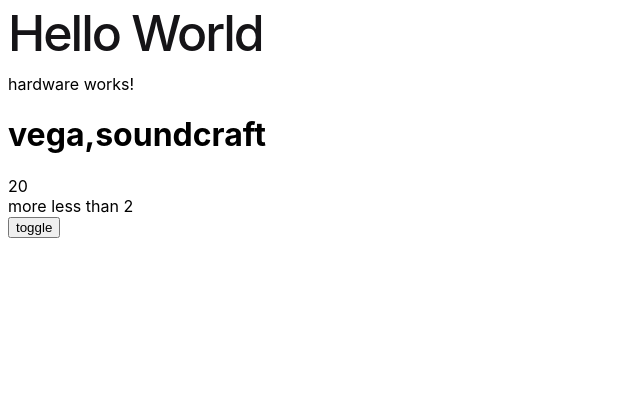
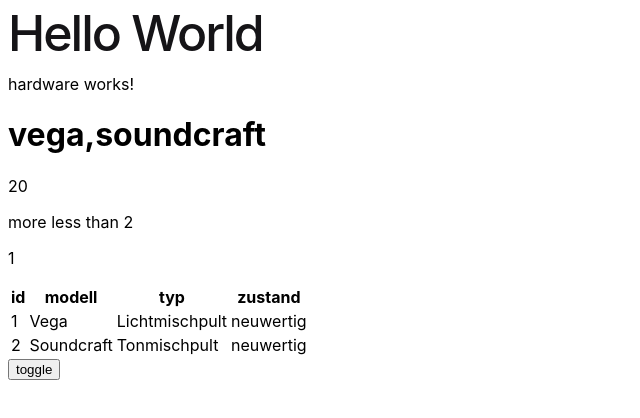
Before and after one commit to JKB0DY/Webapp, an Angular app in the folder Angular-webapp/: page / in a window 1280 px wide. Shown: the top 418 px of the page, without its empty margins (0-640 px from the left). Built offline with nearby package versions, Linux system fonts and the light colour scheme.

Commit message:
added Prettier

```diff
--- a/Angular-webapp/src/app/app.component.ts
+++ b/Angular-webapp/src/app/app.component.ts
@@ -10,5 +10,5 @@
     imports: [RouterOutlet, HardwareComponent]
 })
 export class AppComponent {
-  title = 'Angular-Webapp';
+    title = 'Angular-Webapp';
 }
--- a/Angular-webapp/src/app/hardware/hardware.component.html
+++ b/Angular-webapp/src/app/hardware/hardware.component.html
@@ -4,8 +4,24 @@
     <div [innerText]="numberOfLamps"></div>
 </div>
 
-<div *ngIf="hardeware.id < 2">
-    more less than 2
+<div *ngIf="hardware1.id < 2">
+    <p>more less than 2</p>
+    <p>{{hardwareList[0].hardware[0].id}}</p>
+    <!-- {{hardwareList}} -->
+    <table>
+        <tr>
+            <th>id</th>
+            <th>modell</th>
+            <th>typ</th>
+            <th>zustand</th>
+        </tr>
+        <tr *ngFor="let hardware of hardwareList[0].hardware">
+            <td>{{hardware.id}}</td>
+            <td>{{hardware.modell}}</td>
+            <td>{{hardware.typ}}</td>
+            <td>{{hardware.zustand}}</td>
+        </tr>
+    </table>
 </div>
 
 
--- a/Angular-webapp/src/app/hardware/hardware.component.ts
+++ b/Angular-webapp/src/app/hardware/hardware.component.ts
@@ -1,39 +1,55 @@
 import { Component, OnInit } from '@angular/core';
 import { CommonModule } from '@angular/common';
-import { Hardware } from './hardware';
+import { Hardware, HardwareList } from './hardware';
 
 @Component({
     selector: 'app-hardware',
     standalone: true,
     imports: [CommonModule],
     templateUrl: './hardware.component.html',
-  styleUrl: './hardware.component.scss'
+    styleUrl: './hardware.component.scss',
 })
 export class HardwareComponent implements OnInit {
-
-  hardware = ["vega", "soundcraft"];
+    hardware = ['vega', 'soundcraft'];
     numberOfLamps = 20;
     hideLamps = false;
 
-  hardeware: Hardware = {
+    hardware1: Hardware = {
         id: 1,
-    modell: "Vega",
-    createdAt: new Date("2019-01-16"),
-    updatedAt: new Date("2019-01-16"),
-    image: "vega.png",
-    kaufdatum: new Date("2019-01-16"),
-    inhaber: "Max Mustermann",
-    hersteller: "Vega GmbH",
-    seriennummer: "123456789",
-    typ: "Lichtmischpult",
-    zustand: "neuwertig",
-    zustandBeschreibung: "keine Kratzer",
-  }
+        modell: 'Vega',
+        createdAt: new Date('2019-01-16'),
+        updatedAt: new Date('2019-01-16'),
+        image: 'vega.png',
+        kaufdatum: new Date('2019-01-16'),
+        inhaber: 'Max Mustermann',
+        hersteller: 'Vega GmbH',
+        seriennummer: '123456789',
+        typ: 'Lichtmischpult',
+        zustand: 'neuwertig',
+        zustandBeschreibung: 'keine Kratzer',
+    };
+    hardware2: Hardware = {
+        id: 2,
+        modell: 'Soundcraft',
+        createdAt: new Date('2019-02-16'),
+        updatedAt: new Date('2019-02-16'),
+        image: 'vega.png',
+        kaufdatum: new Date('2019-01-16'),
+        inhaber: 'Max Mustermann',
+        hersteller: 'soundcraft Gmbh',
+        seriennummer: '123456789',
+        typ: 'Tonmischpult',
+        zustand: 'neuwertig',
+        zustandBeschreibung: 'keine Kratzer',
+    };
 
-  constructor() { }
+    hardwareList: HardwareList[] = [
+        { hardware: [this.hardware1, this.hardware2] },
+    ];
 
-  ngOnInit(): void {
-  }
+    constructor() {}
+
+    ngOnInit(): void {}
 
     toggle() {
         this.hideLamps = !this.hideLamps;
--- a/Angular-webapp/src/app/hardware/hardware.ts
+++ b/Angular-webapp/src/app/hardware/hardware.ts
@@ -15,3 +15,7 @@
     zustandUserID?: number;
     pruefungsDatum?: Date;
 }
+
+export interface HardwareList {
+    hardware: Hardware[];
+}
```
Also changed, not shown: 2 other files (tests, documents, lock files or other folders). Lines whose indentation alone changed are shown as unchanged.
